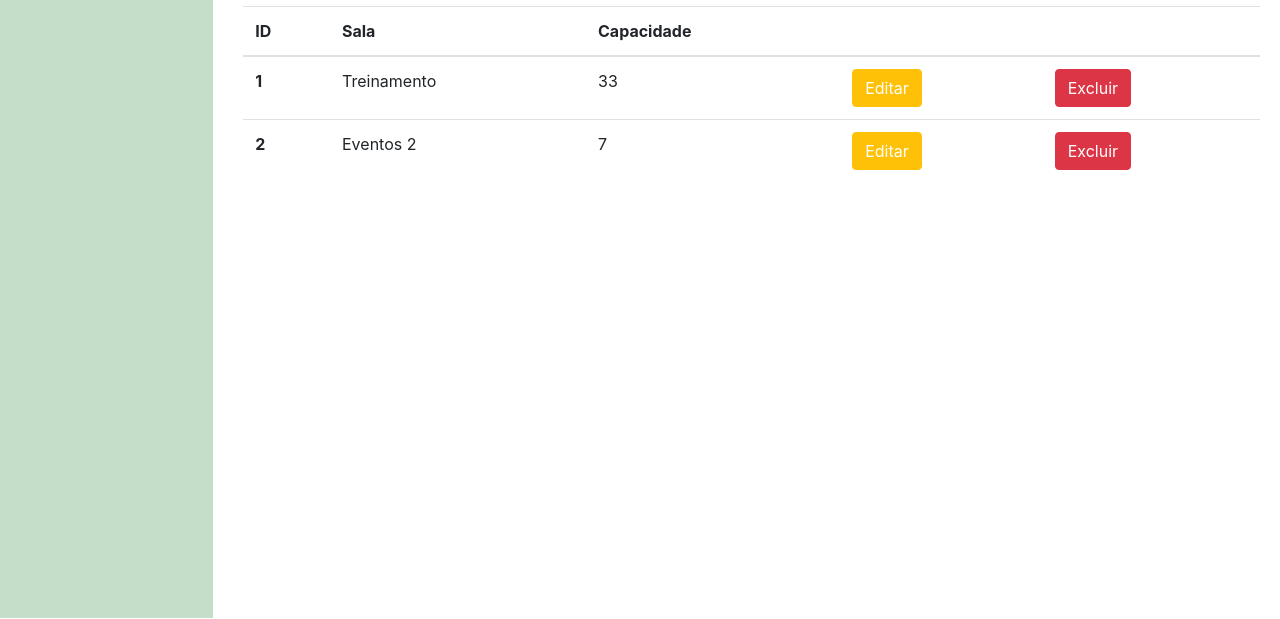
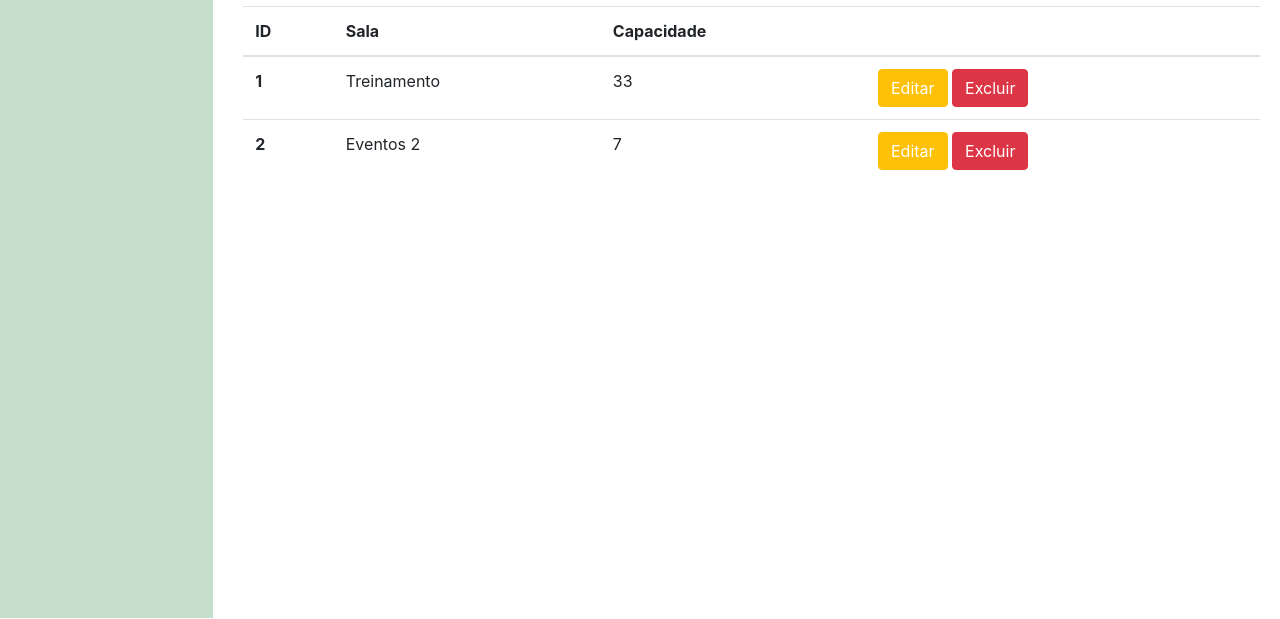
Before and after one commit to AlberttSantos/treinamento-bootstrap, a plain HTML site: page sala.html in a window 1280 px wide. Shown: the part 181-800 px from the top of the page. Drawn offline with Linux system fonts and the light colour scheme.

Commit message:
Alterações finais

```diff
--- a/sala.html
+++ b/sala.html
@@ -41,7 +41,6 @@
                                 <th scope="col">Sala</th>
                                 <th scope="col">Capacidade</th>
                                 <th></th>
-                                <th></th>
                             </tr>
                         </thead>
                         <tbody>
@@ -53,8 +52,6 @@
                                     <button type="button" class="btn btn-warning" data-toggle="modal" data-target="#modal-editar">
                                         Editar
                                     </button>
-                                </td>
-                                <td>
                                     <button type="button" class="btn btn-danger" data-toggle="modal" data-target="#modal-excluir">
                                         Excluir
                                     </button>
@@ -68,8 +65,6 @@
                                     <button type="button" class="btn btn-warning" data-toggle="modal" data-target="#modal-editar">
                                         Editar
                                     </button>
-                                </td>
-                                <td>
                                     <button type="button" class="btn btn-danger" data-toggle="modal" data-target="#modal-excluir">
                                         Excluir
                                     </button>
```
Also changed, not shown: evento.html (+0 -5 lines), 1 other file.
